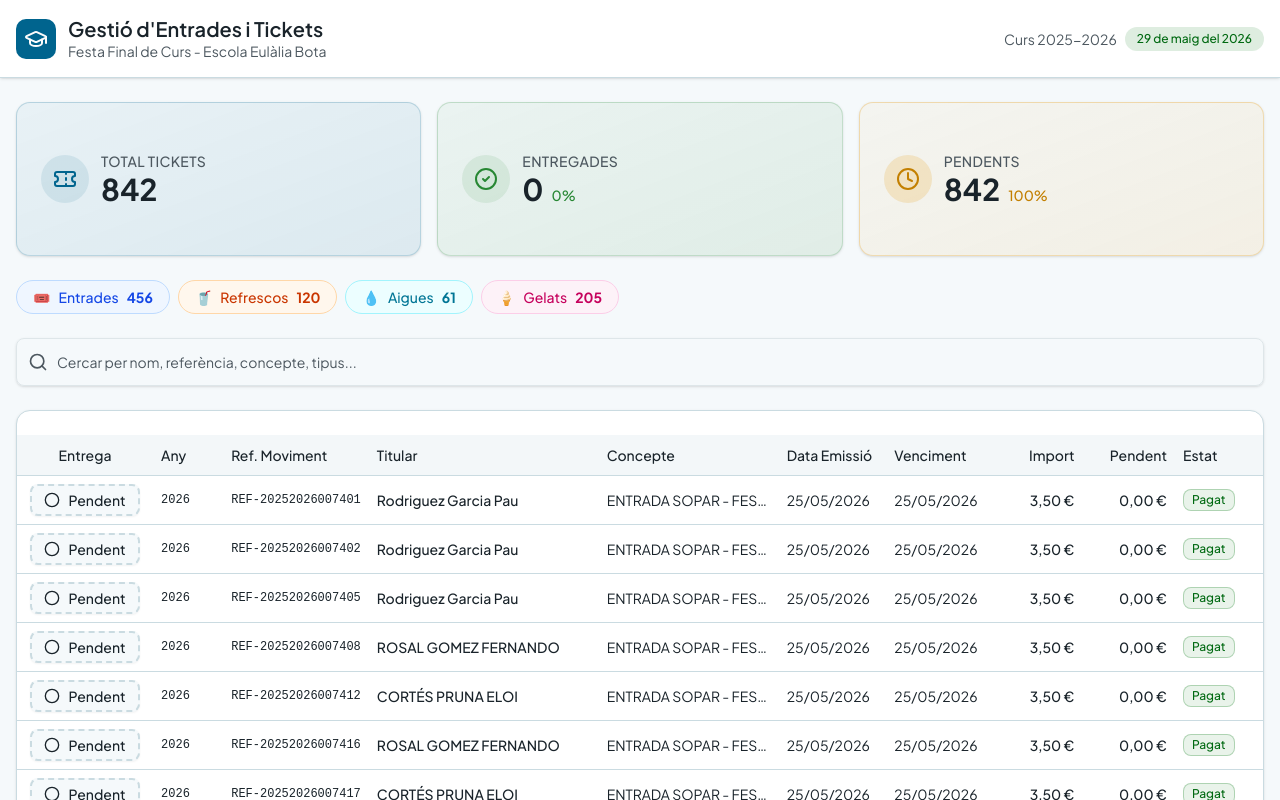
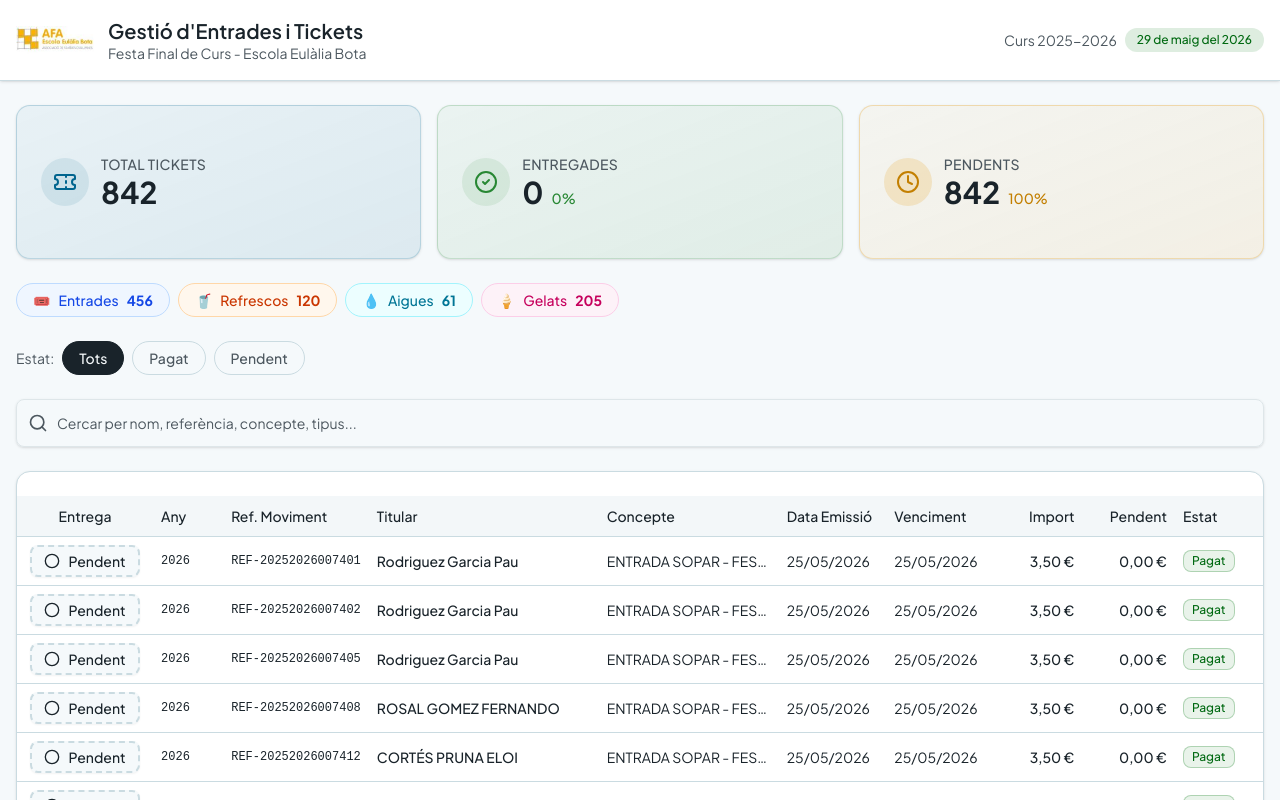
Before and after one commit to borferpa/entrada-app-eulalia-bota, a Next.js app: page / in a window 1280 px wide. Shown: the top 800 px of the page. Built offline with nearby package versions, Linux system fonts and the light colour scheme.

Commit message:
feat: logo y filtro de estado

```diff
--- a/components/header.tsx
+++ b/components/header.tsx
@@ -1,4 +1,4 @@
-import { GraduationCap } from "lucide-react"
+import Image from "next/image"
 
 export function Header() {
   const today = new Date().toLocaleDateString("ca-ES", {
@@ -12,8 +12,8 @@ export function Header() {
       <div className="container mx-auto px-4 py-4">
         <div className="flex flex-col gap-2 sm:flex-row sm:items-center sm:justify-between">
           <div className="flex items-center gap-3">
-            <div className="flex h-10 w-10 items-center justify-center rounded-lg bg-primary text-primary-foreground">
-              <GraduationCap className="h-6 w-6" />
+            <div className="flex h-20 w-20 -my-4 items-center justify-center overflow-hidden rounded-lg">
+              <Image src="/AFA.jpg" alt="Logo AFA" width={80} height={80} className="object-contain" />
             </div>
             <div>
               <h1 className="text-lg font-semibold leading-tight text-foreground sm:text-xl">
--- a/components/tickets-client.tsx
+++ b/components/tickets-client.tsx
@@ -24,13 +24,16 @@ interface TicketsClientProps {
 export function TicketsClient({ initialTickets }: TicketsClientProps) {
   const [tickets, setTickets] = useState<Ticket[]>(initialTickets)
   const [searchQuery, setSearchQuery] = useState('')
+  const [estatFilter, setEstatFilter] = useState<'tots' | 'Pagat' | 'Pendent'>('tots')
   const [currentPage, setCurrentPage] = useState(1)
   const [pageSize, setPageSize] = useState(25)
 
   const filteredTickets = useMemo(() => {
-    if (!searchQuery.trim()) return tickets
+    let result = tickets
+    if (estatFilter !== 'tots') result = result.filter((t) => t.estat === estatFilter)
+    if (!searchQuery.trim()) return result
     const query = searchQuery.toLowerCase()
-    return tickets.filter((t) =>
+    return result.filter((t) =>
       t.refMoviment.toLowerCase().includes(query) ||
       t.titular.toLowerCase().includes(query) ||
       t.concepte.toLowerCase().includes(query) ||
@@ -39,9 +42,9 @@ export function TicketsClient({ initialTickets }: TicketsClientProps) {
       t.estat.toLowerCase().includes(query) ||
       t.import.toString().includes(query)
     )
-  }, [tickets, searchQuery])
+  }, [tickets, searchQuery, estatFilter])
 
-  useEffect(() => { setCurrentPage(1) }, [searchQuery, pageSize])
+  useEffect(() => { setCurrentPage(1) }, [searchQuery, pageSize, estatFilter])
 
   const totalPages = Math.max(1, Math.ceil(filteredTickets.length / pageSize))
   const pagedTickets = filteredTickets.slice((currentPage - 1) * pageSize, currentPage * pageSize)
@@ -86,6 +89,26 @@ export function TicketsClient({ initialTickets }: TicketsClientProps) {
           </div>
         ))}
       </div>
+      <div className="flex items-center gap-2">
+        <span className="text-sm text-muted-foreground">Estat:</span>
+        {(['tots', 'Pagat', 'Pendent'] as const).map((opt) => (
+          <button
+            key={opt}
+            onClick={() => setEstatFilter(opt)}
+            className={`rounded-full border px-4 py-1.5 text-sm font-medium transition-colors ${
+              estatFilter === opt
+                ? opt === 'Pagat'
+                  ? 'bg-[oklch(0.55_0.15_145)] text-white border-[oklch(0.55_0.15_145)]'
+                  : opt === 'Pendent'
+                  ? 'bg-destructive text-white border-destructive'
+                  : 'bg-foreground text-background border-foreground'
+                : 'bg-background text-muted-foreground border-border hover:border-foreground'
+            }`}
+          >
+            {opt === 'tots' ? 'Tots' : opt}
+          </button>
+        ))}
+      </div>
       <SearchBar value={searchQuery} onChange={setSearchQuery} />
       {searchQuery.trim() && (
         <p className="text-sm text-muted-foreground">
```
Also changed, not shown: public/AFA.jpg (added).
